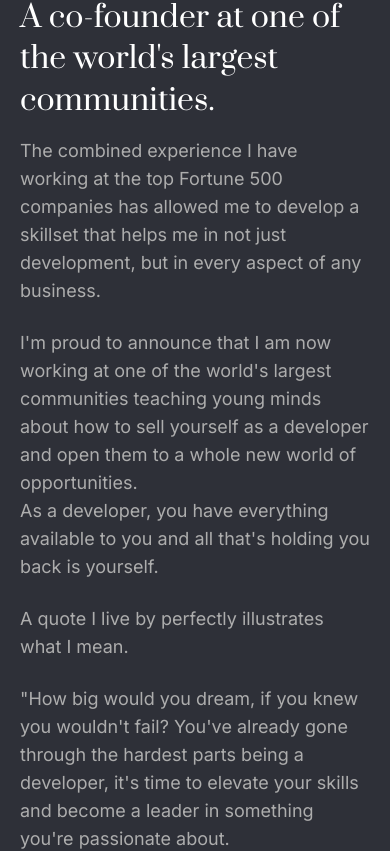
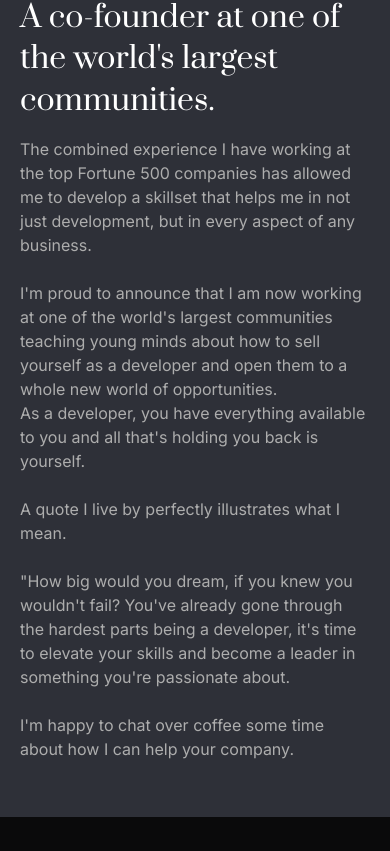
Before and after one commit to ntjnh/cw-developer-portfolio, a React (Vite) app: page / in a window 390 px wide. Shown: the part 1620-2471 px from the top of the page. Built offline with nearby package versions, Linux system fonts and the light colour scheme.

Commit message:
Reduce mobile font sizes in About component

```diff
--- a/src/components/About.jsx
+++ b/src/components/About.jsx
@@ -4,15 +4,15 @@ export default function About() {
             <div className="align-center container flex flex-wrap justify-between md:max-w-[1140px]">
                 <div className="md:max-w-[530px] md:w-1/2">
                     <h2 className="font-normal font-serif flex-wrap leading-snug mb-4 text-3xl md:text-4xl text-white">A co-founder at one of the world's largest communities.</h2>
-                    <p className="mb-6 text-lg">The combined experience I have working at the top Fortune 500 companies has allowed me to develop a skillset that helps me in not just development, but in every aspect of any business.</p>
-                    <p className="mb-0 text-lg">I'm proud to announce that I am now working at one of the world's largest communities teaching young minds about how to sell yourself as a developer and open them to a whole new world of opportunities.</p>
+                    <p className="mb-6 text-base md:text-lg">The combined experience I have working at the top Fortune 500 companies has allowed me to develop a skillset that helps me in not just development, but in every aspect of any business.</p>
+                    <p className="mb-0 text-base md:text-lg">I'm proud to announce that I am now working at one of the world's largest communities teaching young minds about how to sell yourself as a developer and open them to a whole new world of opportunities.</p>
                 </div>
 
                 <div className="md:max-w-[530px] md:w-1/2">
-                    <p className="mb-6 text-lg">As a developer, you have everything available to you and all that's holding you back is yourself.</p>
-                    <p className="mb-6 text-lg">A quote I live by perfectly illustrates what I mean.</p>
-                    <p className="mb-6 text-lg">"How big would you dream, if you knew you wouldn't fail? You've already gone through the hardest parts being a developer, it's time to elevate your skills and become a leader in something you're passionate about.</p>
-                    <p className="text-lg">I'm happy to chat over coffee some time about how I can help your company.</p>
+                    <p className="mb-6 text-base md:text-lg">As a developer, you have everything available to you and all that's holding you back is yourself.</p>
+                    <p className="mb-6 text-base md:text-lg">A quote I live by perfectly illustrates what I mean.</p>
+                    <p className="mb-6 text-base md:text-lg">"How big would you dream, if you knew you wouldn't fail? You've already gone through the hardest parts being a developer, it's time to elevate your skills and become a leader in something you're passionate about.</p>
+                    <p className="text-base md:text-lg">I'm happy to chat over coffee some time about how I can help your company.</p>
                 </div>
             </div>
         </section>
```
